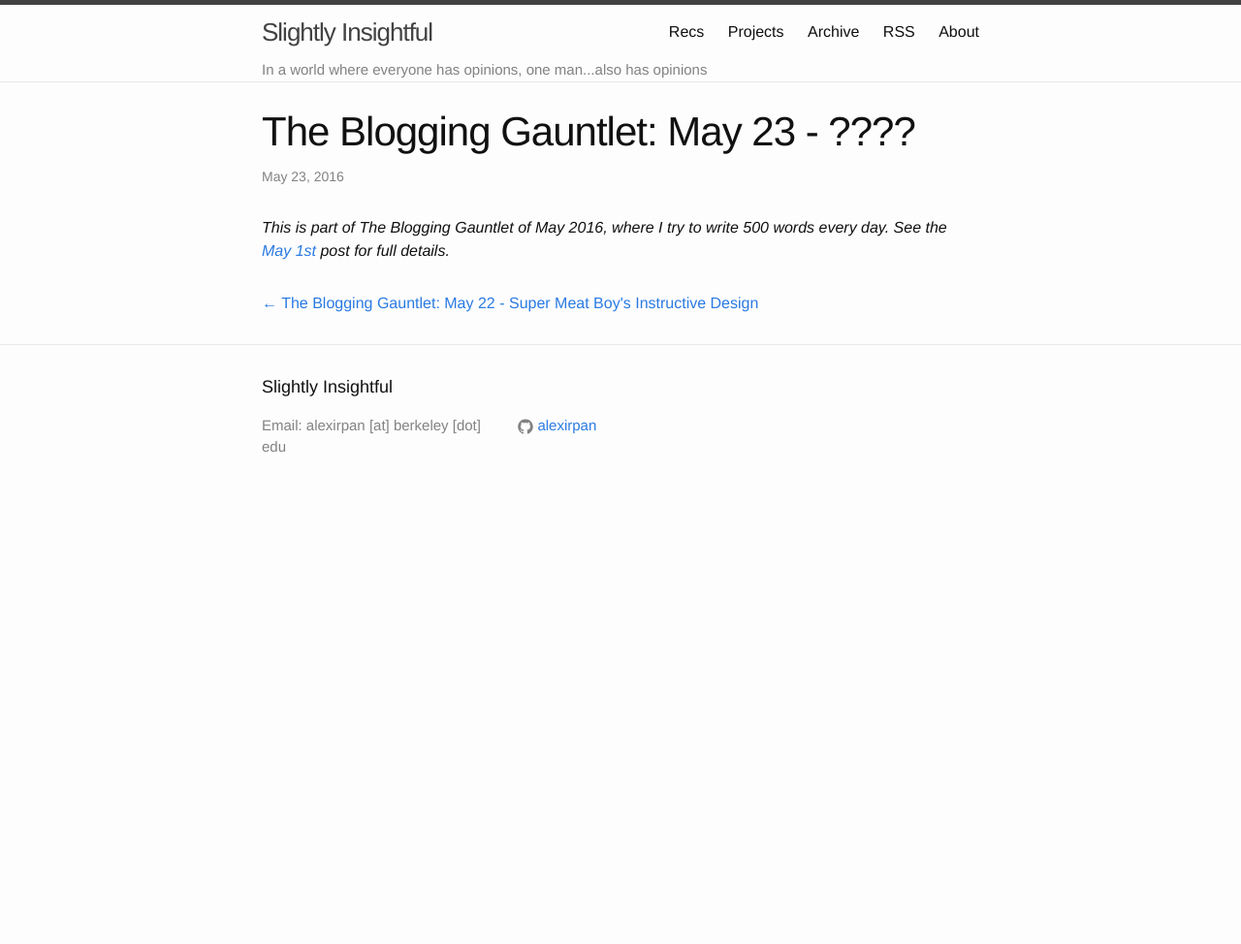
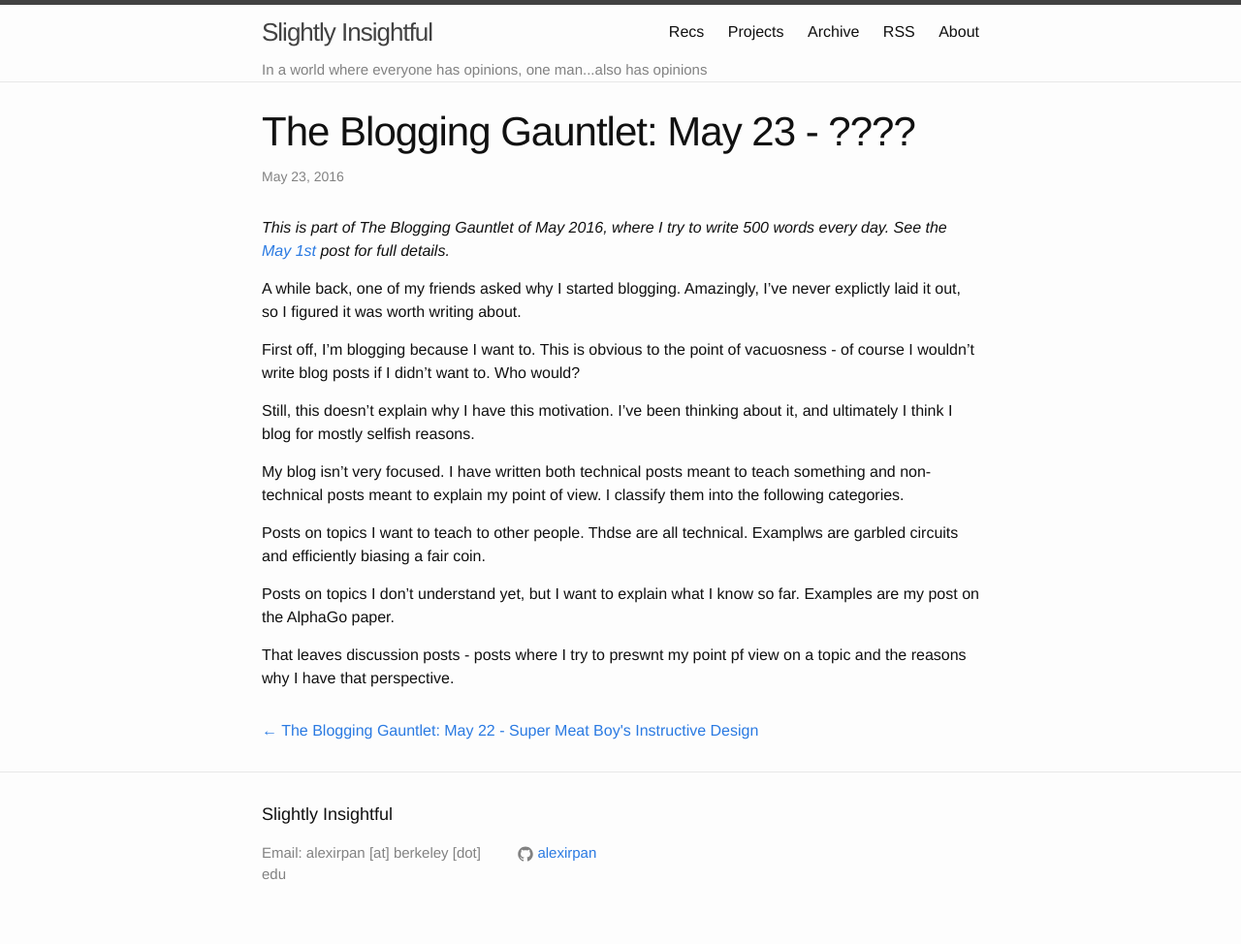
Before and after one commit to alexirpan/alexirpan.github.io, a Jekyll site: the page built from _posts/may2016/2016-05-23-may-23.markdown, in a window 1280 px wide. Shown: the whole page at 97% size. Built offline with Jekyll 4.4.1, drawn with Linux system fonts in a browser that asks for light colours; before the commit the page ends 900 px from its top, so only the background shows below that.

Commit message:
partial progress

```diff
--- a/_posts/may2016/2016-05-23-may-23.markdown
+++ b/_posts/may2016/2016-05-23-may-23.markdown
@@ -5,3 +5,29 @@ date:   2016-05-23 11:52:00 -0700
 ---
 
 {% include gauntlet.md %}
+
+A while back, one of my friends asked why I started blogging.
+Amazingly, I've never explictly laid it out, so I figured it
+was worth writing about.
+
+First off, I'm blogging because I want to. This is obvious to
+the point of vacuosness - of course I wouldn't write blog posts
+if I didn't want to. Who would?
+
+Still, this doesn't explain why I have this motivation. I've been
+thinking about it, and ultimately I think I blog for mostly
+selfish reasons.
+
+My blog isn't very focused. I have written both technical posts meant to teach something
+and non-technical posts meant to explain my point of view.
+I classify them into the following categories.
+
+Posts on topics I want to teach to other people. Thdse are
+all technical. Examplws are garbled circuits and efficiently
+biasing a fair coin.
+
+Posts on topics I don't understand yet, but I want to explain
+what I know so far. Examples are my post on the AlphaGo paper.
+
+That leaves discussion posts - posts where I try to preswnt my point
+pf view on a topic and the reasons why I have that perspective.
```
